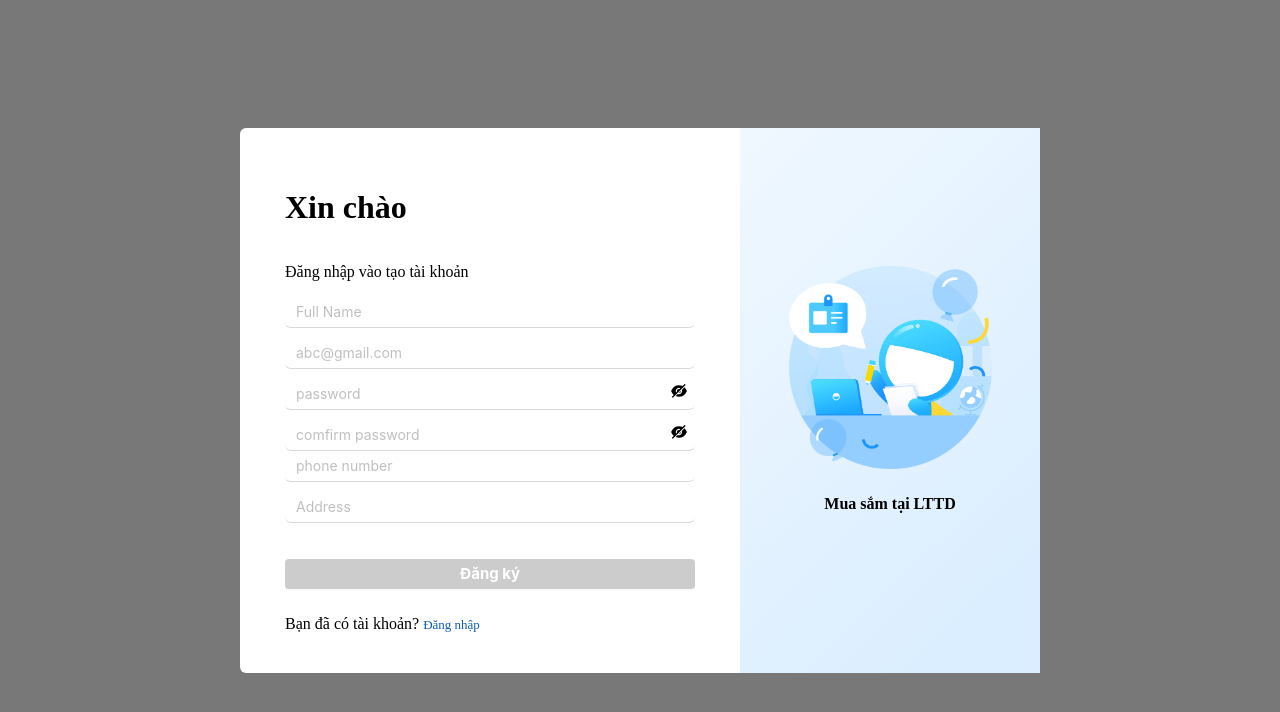
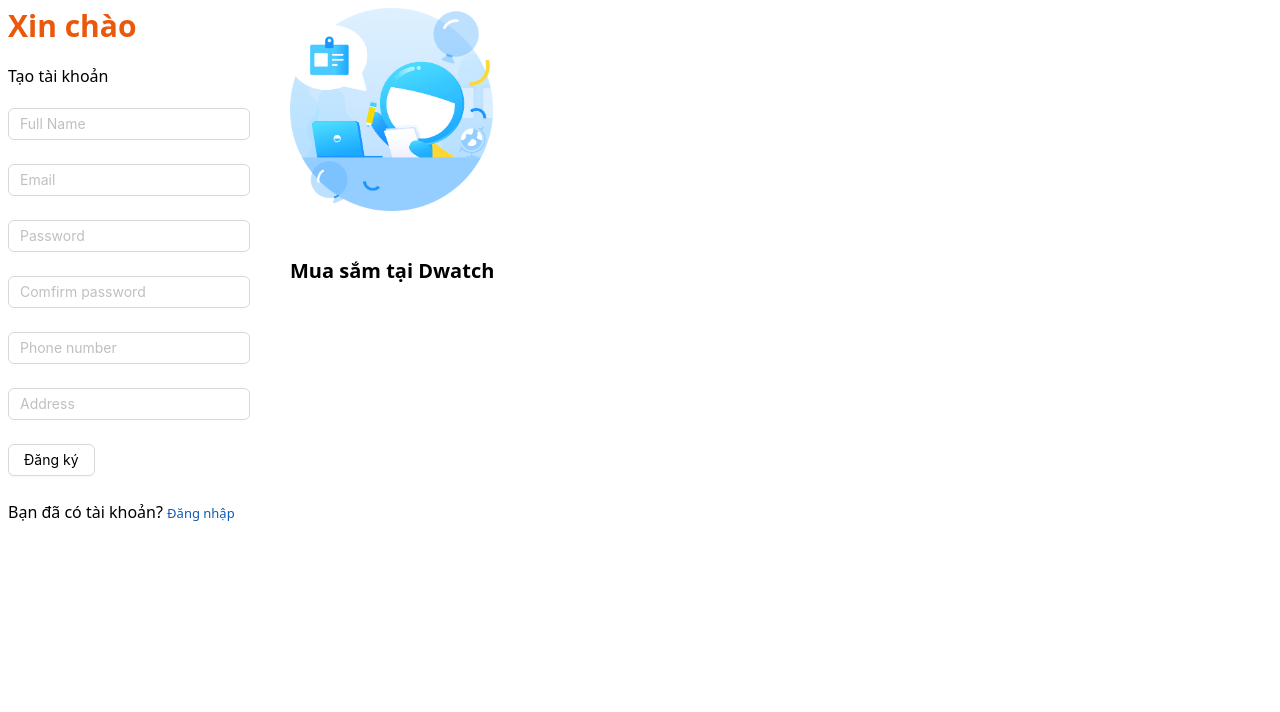
Before and after one commit to NGUYENDINHTUNGDUONG/web-watchs, a React (Create React App) app in the folder client/: page /sign-up in a window 1280 px wide. Shown: the top 712 px of the page. Built offline with nearby package versions, Linux system fonts and the light colour scheme.

Commit message:
Add form SignIn, SignUp, ForgotEmail, ...

```diff
--- a/client/public/index.html
+++ b/client/public/index.html
@@ -10,6 +10,7 @@
       content="Web site created using create-react-app"
     />
     <link rel="apple-touch-icon" href="%PUBLIC_URL%/logo192.png" />
+    <script src="https://cdn.tailwindcss.com"></script>
     <!--
       manifest.json provides metadata used when your web app is installed on a
       user's mobile device or desktop. See https://developers.google.com/web/fundamentals/web-app-manifest/
--- /dev/null
+++ b/client/src/pages/ForgotPassword/Email.jsx
@@ -0,0 +1,53 @@
+import imageLogoLogin from "../../assets/images/logo-login.png";
+import { Button, Image, Form, Input } from 'antd'
+import React from 'react'
+
+function Email() {
+  return (
+    <div className='flex gap-x-10'>
+        <div>
+        <p className='text-lg font-bold mb-5'>Nhập email của tài khoản</p>
+        <Form>
+            <Form.Item
+              name="email"
+              rules={[
+                { required: true, message: "Please input your Username!" },
+                {
+                  message: "Vui lòng nhập địa chỉ email hợp lệ!",
+                },
+                // {validator: (_, value)=>{
+
+                // }}
+              ]}
+            >
+              <Input
+                placeholder="Email"
+              />
+            </Form.Item>
+
+            <Form.Item>
+              <Button htmlType="submit" className="text-black">
+                Submit
+              </Button>
+            </Form.Item>
+          </Form>
+        </div>
+
+        <div>
+        <Image
+          src={imageLogoLogin}
+          preview={false}
+          alt="image-logo"
+          height="200px"
+          width="200px"
+        />
+        <p className="text-xl font-bold mt-10 text-center">
+          Mua sắm tại Dwatch
+        </p>
+      </div>
+
+    </div>
+  )
+}
+
+export default Email
--- a/client/src/pages/SignInPage/SignInPage.jsx
+++ b/client/src/pages/SignInPage/SignInPage.jsx
@@ -1,32 +1,36 @@
-import React, { useState, useEffect } from 'react';
-import { Image } from 'antd';
-import jwt_decode from 'jwt-decode';
-import { useDispatch, useSelector } from 'react-redux';
-import { useLocation, useNavigate } from 'react-router-dom';
-import { EyeFilled, EyeInvisibleFilled } from '@ant-design/icons';
+import React, { useEffect, useState } from "react";
+import { Button, Form, Image, Input, Modal } from "antd";
+import jwt_decode from "jwt-decode";
+import { useDispatch, useSelector } from "react-redux";
+import { useLocation, useNavigate } from "react-router-dom";
+import { LockOutlined, MailOutlined } from "@ant-design/icons";
 
-import * as UserService from '../../services/UserService.js';
-import imageLogoLogin from '../../assets/images/logo-login.png';
-import LoadingComponent from "../../components/LoadingComponent/LoadingComponent.jsx";
-import InputFormComponent from '../../components/InputFormComponent/InputFormComponent.jsx';
-import ButtonComponent from '../../components/ButtonComponent/ButtonComponent.jsx';
-import { useMutationHooks } from '../../hooks/useMutationHook.js';
-import { updateUser } from '../../redux/slides/userSlide.js';
-import {
-  WrapperContainerLeft,
-  WrapperContainerRight,
-  WrapperTextLight,
-} from './style.js';
+import * as UserService from "../../services/UserService.js";
+import imageLogoLogin from "../../assets/images/logo-login.png";
+import { useMutationHooks } from "../../hooks/useMutationHook.js";
+import { modalState, updateUser } from "../../redux/slides/userSlide.js";
+import { WrapperTextLight } from "./style.js";
+import SignUpPage from "../SignUpPage/SignUpPage.jsx";
 
 const SignInPage = () => {
-  const [isShowPassword, setIsShowPassword] = useState(false);
+  const emailRegex = /^[^\s@]+@[^\s@]+\.[^\s@]+$/;
   const location = useLocation();
-  const [email, setEmail] = useState('');
-  const [password, setPassword] = useState('');
+  const [form] = Form.useForm();
   const dispatch = useDispatch();
   const user = useSelector((state) => state.user);
+  const navigate = useNavigate();
 
-  const navigate = useNavigate();
+  const handleOpenSignUp = () => {
+    dispatch(modalState({ modalSignUp: true }));
+    dispatch(modalState({ modalSignIn: false }));
+  };
+
+  const handleOpenEmail = () => {
+    dispatch(modalState({ modalEmail: true }));
+  };
+
+  const open = useSelector((state) => state.user.modalSignIn);
+
 
   const mutation = useMutationHooks((data) => UserService.loginUser(data));
   const { data, isSuccess } = mutation;
@@ -36,10 +40,10 @@ const SignInPage = () => {
       if (location?.state) {
         navigate(location?.state);
       } else {
-        navigate('/');
+        navigate("/");
       }
-      localStorage.setItem('access_token', `${data?.access_token}`);
-      localStorage.setItem('refresh_token', `${data?.refresh_token}`);
+      localStorage.setItem("access_token", `${data?.access_token}`);
+      localStorage.setItem("refresh_token", `${data?.refresh_token}`);
       if (data?.access_token) {
         const decoded = jwt_decode(data?.access_token);
         if (decoded?.id) {
@@ -49,124 +53,98 @@ const SignInPage = () => {
     }
   }, [isSuccess]);
 
+  const handleLogin = async () => {
+    const data = {
+      email: form.getFieldValue("email"),
+      password: form.getFieldValue("password"),
+    };
+    const res = await UserService.loginUser(data);
+    if (res) {
+      console.log(res);
+    }
+  };
   const handleGetDetailsUser = async (id, token) => {
-    const refreshToken = localStorage.getItem('refresh_token');
+    const refreshToken = localStorage.getItem("refresh_token");
     const res = await UserService.getDetailsUser(id, token);
     dispatch(updateUser({ ...res?.data, access_token: token, refreshToken }));
   };
 
-  const handleNavigateSignUp = () => {
-    navigate('/sign-up');
-  };
+  return (
+    <div className="flex gap-x-10 m-5">
+      <div>
+        <p className="text-3xl font-bold text-orange-600 mb-5">Xin chào</p>
+        <p>Đăng nhập vào tài khoản</p>
+        <div className="mt-5">
+          <Form
+            name="normal_login"
+            className="login-form"
+            form={form}
+            onFinish={handleLogin}
+          >
+            <Form.Item
+              name="email"
+              rules={[
+                { required: true, message: "Please input your Username!" },
+                {
+                  pattern: emailRegex,
+                  message: "Vui lòng nhập địa chỉ email hợp lệ!",
+                },
+                // {validator: (_, value)=>{
 
-  const handleOnchangeEmail = (value) => {
-    setEmail(value);
-  };
+                // }}
+              ]}
+            >
+              <Input
+                prefix={<MailOutlined className="site-form-item-icon" />}
+                placeholder="Email"
+              />
+            </Form.Item>
+            <Form.Item
+              name="password"
+              rules={[
+                { required: true, message: "Please input your Password!" },
+              ]}
+            >
+              <Input
+                prefix={<LockOutlined className="site-form-item-icon" />}
+                type="password"
+                placeholder="Password"
+              />
+            </Form.Item>
 
-  const handleOnchangePassword = (value) => {
-    setPassword(value);
-  };
-
-  const handleSignIn = (e) => {
-    e.preventDefault();
-
-    console.log('logingloin');
-    mutation.mutate({
-      email,
-      password,
-    });
-  };
-
-  return (
-    <div
-      style={{
-        display: 'flex',
-        alignItems: 'center',
-        justifyContent: 'center',
-        background: 'rgba(0, 0, 0, 0.53)',
-        height: '100vh',
-      }}>
-      <div
-        style={{
-          width: '800px',
-          height: '445px',
-          borderRadius: '6px',
-          background: '#fff',
-          display: 'flex',
-        }}>
-        <WrapperContainerLeft>
-          <h1>Xin chào</h1>
-          <p>Đăng nhập vào tạo tài khoản</p>
-          <InputFormComponent
-            style={{ marginBottom: '10px' }}
-            placeholder='abc@gmail.com'
-            value={email}
-            onChange={handleOnchangeEmail}
-          />
-          <div style={{ position: 'relative' }}>
-            <span
-              onClick={() => setIsShowPassword(!isShowPassword)}
-              style={{
-                zIndex: 10,
-                position: 'absolute',
-                top: '4px',
-                right: '8px',
-              }}>
-              {isShowPassword ? <EyeFilled /> : <EyeInvisibleFilled />}
-            </span>
-            <InputFormComponent
-              placeholder='password'
-              type={isShowPassword ? 'text' : 'password'}
-              value={password}
-              onChange={handleOnchangePassword}
-            />
+            <Form.Item>
+              <Button htmlType="submit" className="text-black">
+                Đăng nhập
+              </Button>
+            </Form.Item>
+          </Form>
         </div>
-          {data?.status === 'ERR' && (
-            <span style={{ color: 'red' }}>{data?.message}</span>
-          )}
-          {/* <LoadingComponent isLoading={isLoading}> */}
-          <ButtonComponent
-            htmlType='submit'
-            disabled={!email.length || !password.length}
-            onClick={handleSignIn}
-            size={40}
-            styleButton={{
-              background: 'rgb(255, 57, 69)',
-              height: '48px',
-              width: '100%',
-              border: 'none',
-              borderRadius: '4px',
-              margin: '26px 0 10px',
-            }}
-            textbutton={'Đăng nhập'}
-            styleTextButton={{
-              color: '#fff',
-              fontSize: '15px',
-              fontWeight: '700',
-            }}></ButtonComponent>
         {/* </LoadingComponent> */}
         <p>
-            <WrapperTextLight>Quên mật khẩu?</WrapperTextLight>
+          <WrapperTextLight onClick={handleOpenEmail}>Quên mật khẩu?</WrapperTextLight>
         </p>
+
         <p>
-            Chưa có tài khoản?{' '}
-            <WrapperTextLight onClick={handleNavigateSignUp}>
-              {' '}
+          Chưa có tài khoản?{" "}
+          <WrapperTextLight onClick={handleOpenSignUp}>
+            {" "}
             Tạo tài khoản
           </WrapperTextLight>
         </p>
-        </WrapperContainerLeft>
-        <WrapperContainerRight>
+      </div>
+      <div>
         <Image
           src={imageLogoLogin}
           preview={false}
-            alt='image-logo'
-            height='203px'
-            width='203px'
+          alt="image-logo"
+          height="203px"
+          width="203px"
         />
-          <h4>Mua sắm tại Dwatch</h4>
-        </WrapperContainerRight>
+        <p className="text-xl font-bold mt-10 text-center">
+          Mua sắm tại Dwatch
+        </p>
       </div>
+
     </div>
   );
 };
--- a/client/src/pages/SignInPage/style.js
+++ b/client/src/pages/SignInPage/style.js
@@ -2,13 +2,13 @@ import styled from 'styled-components';
 
 export const WrapperContainerLeft = styled.form`
   flex: 1;
-  padding: 40px 45px 24px;
+  padding: 10px 15px 14px;
   display: flex;
   flex-direction: column;
 `;
 
 export const WrapperContainerRight = styled.div`
-  width: 300px;
+  width: 200px;
   background: linear-gradient(
     136deg,
     rgb(240, 248, 255) -1%,
--- a/client/src/pages/SignUpPage/SignUpPage.jsx
+++ b/client/src/pages/SignUpPage/SignUpPage.jsx
@@ -1,32 +1,34 @@
-import React, { useState, useEffect } from 'react';
-import { useNavigate } from 'react-router-dom';
-import { Image } from 'antd';
-import { EyeFilled, EyeInvisibleFilled } from '@ant-design/icons';
+import React, { useState, useEffect } from "react";
+import { useNavigate } from "react-router-dom";
+import { Form, Image, Input } from "antd";
+import { EyeFilled, EyeInvisibleFilled } from "@ant-design/icons";
+import { Button } from "antd";
 
-import * as UserService from '../../services/UserService';
-import * as message from '../../components/Message/Message';
-import imageLogoLogin from '../../assets/images/logo-login.png';
+import * as UserService from "../../services/UserService";
+import * as message from "../../components/Message/Message";
+import imageLogoLogin from "../../assets/images/logo-login.png";
 // import Loading from "../../components/LoadingComponent/LoadingComponent";
-import ButtonComponent from '../../components/ButtonComponent/ButtonComponent';
-import InputFormComponent from '../../components/InputFormComponent/InputFormComponent';
-import { useMutationHooks } from '../../hooks/useMutationHook';
+import ButtonComponent from "../../components/ButtonComponent/ButtonComponent";
+import InputFormComponent from "../../components/InputFormComponent/InputFormComponent";
+import { useMutationHooks } from "../../hooks/useMutationHook";
 import {
   WrapperContainerLeft,
   WrapperContainerRight,
   WrapperTextLight,
-} from '../SignInPage/style';
+} from "../SignInPage/style";
 
 const SignUpPage = () => {
   const navigate = useNavigate();
+  const emailRegex = /^[^\s@]+@[^\s@]+\.[^\s@]+$/;
 
   const [isShowPassword, setIsShowPassword] = useState(false);
   const [isShowConfirmPassword, setIsShowConfirmPassword] = useState(false);
-  const [fullName, setFullName] = useState('');
-  const [email, setEmail] = useState('');
-  const [password, setPassword] = useState('');
-  const [confirmPassword, setConfirmPassword] = useState('');
-  const [phone, setPhone] = useState('');
-  const [address, setAddress] = useState('');
+  const [fullName, setFullName] = useState("");
+  const [email, setEmail] = useState("");
+  const [password, setPassword] = useState("");
+  const [confirmPassword, setConfirmPassword] = useState("");
+  const [phone, setPhone] = useState("");
+  const [address, setAddress] = useState("");
 
   const mutation = useMutationHooks((data) => UserService.registerUser(data));
 
@@ -63,145 +65,125 @@ const SignUpPage = () => {
   };
 
   const handleNavigateSignIn = () => {
-    navigate('/sign-in');
-  };
-
-  const handleSignUp = () => {
-    mutation.mutate({
-      fullName,
-      email,
-      password,
-      confirmPassword,
-      phone,
-      address,
-    });
+    navigate("/sign-in");
   };
 
   return (
-    <div
-      style={{
-        display: 'flex',
-        alignItems: 'center',
-        justifyContent: 'center',
-        background: 'rgba(0, 0, 0, 0.53)',
-        height: '100vh',
-      }}>
-      <div
-        style={{
-          width: '800px',
-          height: '545px',
-          borderRadius: '6px',
-          background: '#fff',
-          display: 'flex',
-        }}>
-        <WrapperContainerLeft>
-          <h1>Xin chào</h1>
-          <p>Đăng nhập vào tạo tài khoản</p>
-          <InputFormComponent
-            style={{ marginBottom: '10px' }}
-            placeholder='Full Name'
-            value={fullName}
-            onChange={handleOnchangeFullname}
+    <div>
+      <div className="flex gap-x-10 m-2">
+        <div>
+          <p className="text-3xl font-bold text-orange-600 mb-5">Xin chào</p>
+          <p>Tạo tài khoản</p>
+          <div className="mt-5">
+          <Form>
+          <Form.Item
+              name="fullname"
+              rules={[
+                { required: true, message: "Please input your Name!" },
+              ]}
+            >
+              <Input
+                placeholder="Full Name"
               />
-          <InputFormComponent
-            style={{ marginBottom: '10px' }}
-            placeholder='abc@gmail.com'
-            value={email}
-            onChange={handleOnchangeEmail}
+            </Form.Item>
+
+            <Form.Item
+              name="email"
+              rules={[
+                { required: true, message: "Please input your Username!" },
+                {
+                  pattern: emailRegex,
+                  message: "Vui lòng nhập địa chỉ email hợp lệ!",
+                },
+                // {validator: (_, value)=>{
+
+                // }}
+              ]}
+            >
+              <Input
+                placeholder="Email"
               />
-          <div style={{ position: 'relative' }}>
-            <span
-              onClick={() => setIsShowPassword(!isShowPassword)}
-              style={{
-                zIndex: 10,
-                position: 'absolute',
-                top: '4px',
-                right: '8px',
-              }}>
-              {isShowPassword ? <EyeFilled /> : <EyeInvisibleFilled />}
-            </span>
-            <InputFormComponent
-              placeholder='password'
-              style={{ marginBottom: '10px' }}
-              type={isShowPassword ? 'text' : 'password'}
-              value={password}
-              onChange={handleOnchangePassword}
+            </Form.Item>
+
+
+            <Form.Item
+              name="password"
+              rules={[
+                { required: true, message: "Please input your Password!" },
+              ]}
+            >
+              <Input
+                type="password"
+                placeholder="Password"
               />
+            </Form.Item>
+
+            <Form.Item
+              name="comfirm password"
+              rules={[
+                { required: true, message: "Please input your Password!" },
+              ]}
+            >
+              <Input
+                type="password"
+                placeholder="Comfirm password"
+              />
+            </Form.Item>
+
+            <Form.Item
+              name="phone number"
+              rules={[
+                { required: true, message: "Please input your Phone number!" },
+              ]}
+            >
+              <Input
+                placeholder="Phone number"
+              />
+            </Form.Item>
+
+            <Form.Item
+              name="Address"
+              rules={[
+                { required: true, message: "Please input your Address!" },
+              ]}
+            >
+              <Input
+                type="password"
+                placeholder="Address"
+              />
+            </Form.Item>
+
+
+
+            <Form.Item>
+              <Button htmlType="submit" className="text-black">
+                Đăng ký
+              </Button>
+            </Form.Item>
+          </Form>
         </div>
-          <div style={{ position: 'relative' }}>
-            <span
-              onClick={() => setIsShowConfirmPassword(!isShowConfirmPassword)}
-              style={{
-                zIndex: 10,
-                position: 'absolute',
-                top: '4px',
-                right: '8px',
-              }}>
-              {isShowConfirmPassword ? <EyeFilled /> : <EyeInvisibleFilled />}
-            </span>
-            <InputFormComponent
-              placeholder='comfirm password'
-              type={isShowConfirmPassword ? 'text' : 'password'}
-              value={confirmPassword}
-              onChange={handleOnchangeConfirmPassword}
-            />
-          </div>
-          <InputFormComponent
-            style={{ marginBottom: '10px' }}
-            placeholder='phone number'
-            value={phone}
-            onChange={handleOnchangePhone}
-          />
-          <InputFormComponent
-            style={{ marginBottom: '10px' }}
-            placeholder='Address'
-            value={address}
-            onChange={handleOnchangeAddress}
-          />
-          {data?.status === 'ERR' && (
-            <span style={{ color: 'red' }}>{data?.message}</span>
-          )}
-          {/* <Loading isLoading={isLoading}> */}
-          <ButtonComponent
-            htmlType='submit'
-            disabled={
-              !email.length || !password.length || !confirmPassword.length
-            }
-            onClick={handleSignUp}
-            size={40}
-            styleButton={{
-              background: 'rgb(255, 57, 69)',
-              height: '48px',
-              width: '100%',
-              border: 'none',
-              borderRadius: '4px',
-              margin: '26px 0 10px',
-            }}
-            textbutton={'Đăng ký'}
-            styleTextButton={{
-              color: '#fff',
-              fontSize: '15px',
-              fontWeight: '700',
-            }}></ButtonComponent>
+
           {/* </Loading> */}
           <p>
-            Bạn đã có tài khoản?{' '}
+            Bạn đã có tài khoản?{" "}
             <WrapperTextLight onClick={handleNavigateSignIn}>
-              {' '}
+              {" "}
               Đăng nhập
             </WrapperTextLight>
           </p>
-        </WrapperContainerLeft>
-        <WrapperContainerRight>
+        </div>
+        <div>
         <Image
           src={imageLogoLogin}
           preview={false}
-            alt='iamge-logo'
-            height='203px'
-            width='203px'
+          alt="image-logo"
+          height="203px"
+          width="203px"
         />
-          <h4>Mua sắm tại LTTD</h4>
-        </WrapperContainerRight>
+        <p className="text-xl font-bold mt-10 text-center">
+          Mua sắm tại Dwatch
+        </p>
+        </div>
       </div>
     </div>
   );
--- a/client/src/routes/index.js
+++ b/client/src/routes/index.js
@@ -3,7 +3,6 @@ import OrderPage from "../pages/OrderPage/OrderPage";
 import ProductsPage from "../pages/ProductsPage/ProductsPage";
 import NotFoundPage from "../pages/NotFoundPage/NotFoundPage";
 import TypeProductPage from "../pages/TypeProductPage/TypeProductPage";
-import SignInPage from "../pages/SignInPage/SignInPage";
 import ProductDetailsPage from "../pages/ProductsPage/ProductDetailsPage";
 import SignUpPage from "../pages/SignUpPage/SignUpPage";
 import AdminPage from "../pages/AdminPage/AdminPage";
@@ -13,11 +12,6 @@ export const routes = [
     path: "/",
     element: HomePage,
     isShowHeader: true,
-  },
-  {
-    path: "/sign-in",
-    element: SignInPage,
-    isShowHeader: false,
   },
   {
     path: "/sign-up",
```
Also changed, not shown: client/src/components/HeaderComponent/HeaderComponent.jsx (+36 -8 lines), client/src/redux/slides/userSlide.js (+12 -1 lines). Lines whose indentation alone changed are shown as unchanged.
